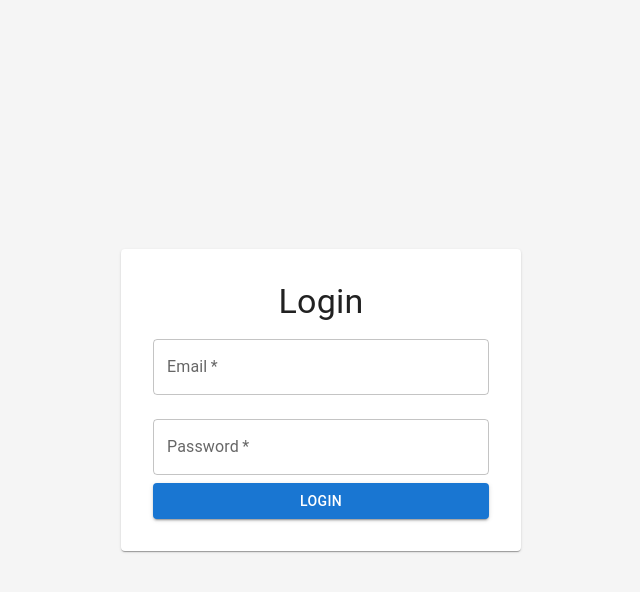
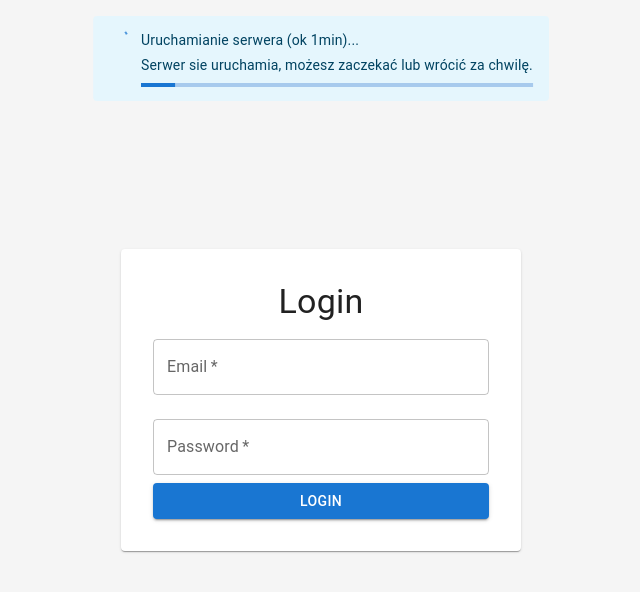
Before and after one commit to bklatka/sleep-saver-fe, a React app: page /login in a window 1280 px wide. Shown: the top 592 px of the page, without its empty margins (319-959 px from the left). Built offline with nearby package versions, Linux system fonts and the light colour scheme; no server answers.

Commit message:
feat: add healthcheck

```diff
--- a/src/App.tsx
+++ b/src/App.tsx
@@ -8,6 +8,7 @@ import { QueryClientProvider } from '@tanstack/react-query';
 
 import { ProtectedRoute } from './components/ProtectedRoute';
 import { Toast } from './components/Toast';
+import { ServerStatusToast } from './components/ServerStatusToast';
 import { Dashboard } from './features/Dashboard/Dashboard';
 import { History } from './features/History/History';
 import { Journal } from './features/Journal/Journal';
@@ -37,6 +38,8 @@ function App() {
         <LocalizationProvider dateAdapter={AdapterDateFns}>
           <CssBaseline />
           <RouterProvider router={router} />
+          <Toast />
+          <ServerStatusToast />
         </LocalizationProvider>
       </QueryClientProvider>
     </ThemeProvider>
--- /dev/null
+++ b/src/components/ServerStatusToast.tsx
@@ -0,0 +1,141 @@
+import React, { useEffect, useState } from 'react';
+import { Alert, Box, CircularProgress, Collapse, LinearProgress, Typography } from '@mui/material';
+import CheckCircleIcon from '@mui/icons-material/CheckCircle';
+import { config } from '../config';
+
+interface ServerStatus {
+  isConnected: boolean;
+  isChecking: boolean;
+  progress: number;
+}
+
+export const ServerStatusToast = () => {
+  const [status, setStatus] = useState<ServerStatus>({
+    isConnected: false,
+    isChecking: true,
+    progress: 0,
+  });
+  const [showSuccess, setShowSuccess] = useState(false);
+
+  const checkHealth = async () => {
+    try {
+      const response = await fetch(`${config.apiUrl}/health`);
+      return response.ok;
+    } catch (error) {
+      return false;
+    }
+  };
+
+  useEffect(() => {
+    let progressInterval: NodeJS.Timeout;
+    let healthCheckInterval: NodeJS.Timeout;
+    let hideTimeout: NodeJS.Timeout;
+
+    const startChecking = () => {
+      setStatus({
+        isConnected: false,
+        isChecking: true,
+        progress: 0,
+      });
+
+      // Progress bar that fills up in 60 seconds
+      progressInterval = setInterval(() => {
+        setStatus((prev) => ({
+          ...prev,
+          progress: Math.min(prev.progress + (100 / (60 * 10)), 100), // Update every 100ms
+        }));
+      }, 100);
+
+      // Health check every 10 seconds
+      const checkServer = async () => {
+        const isHealthy = await checkHealth();
+        if (isHealthy) {
+          clearInterval(progressInterval);
+          clearInterval(healthCheckInterval);
+          setStatus({
+            isConnected: true,
+            isChecking: false,
+            progress: 100,
+          });
+          setShowSuccess(true);
+
+          // Hide success message after 3 seconds
+          hideTimeout = setTimeout(() => {
+            setShowSuccess(false);
+          }, 3000);
+        }
+      };
+
+      checkServer(); // Initial check
+      healthCheckInterval = setInterval(checkServer, 10000);
+
+      // If server isn't connected after 60 seconds, stop checking
+      setTimeout(() => {
+        clearInterval(progressInterval);
+        clearInterval(healthCheckInterval);
+        setStatus((prev) => ({
+          ...prev,
+          isChecking: false,
+        }));
+      }, 60000);
+    };
+
+    startChecking();
+
+    return () => {
+      clearInterval(progressInterval);
+      clearInterval(healthCheckInterval);
+      clearTimeout(hideTimeout);
+    };
+  }, []);
+
+  if (!status.isChecking && status.isConnected && !showSuccess) {
+    return null;
+  }
+
+  return (
+    <Box
+      sx={{
+        position: 'fixed',
+        top: 16,
+        left: '50%',
+        transform: 'translateX(-50%)',
+        zIndex: 9999,
+        minWidth: 300,
+        maxWidth: '90%',
+      }}
+    >
+      <Collapse in={status.isChecking || showSuccess}>
+        {status.isConnected ? (
+          <Alert
+            icon={<CheckCircleIcon fontSize="inherit" />}
+            severity="success"
+            sx={{ mb: 2 }}
+          >
+            Server Connected
+          </Alert>
+        ) : (
+          <Alert
+            icon={<CircularProgress size={20} />}
+            severity="info"
+            sx={{ mb: 2 }}
+          >
+            <Box>
+              <Typography variant="body2" gutterBottom>
+                Uruchamianie serwera (ok 1min)...
+              </Typography>
+              <Typography variant="body2" gutterBottom>
+                Serwer sie uruchamia, możesz zaczekać lub wrócić za chwilę.
+              </Typography>
+              <LinearProgress
+                variant="determinate"
+                value={status.progress}
+                sx={{ mt: 1 }}
+              />
+            </Box>
+          </Alert>
+        )}
+      </Collapse>
+    </Box>
+  );
+};
```
